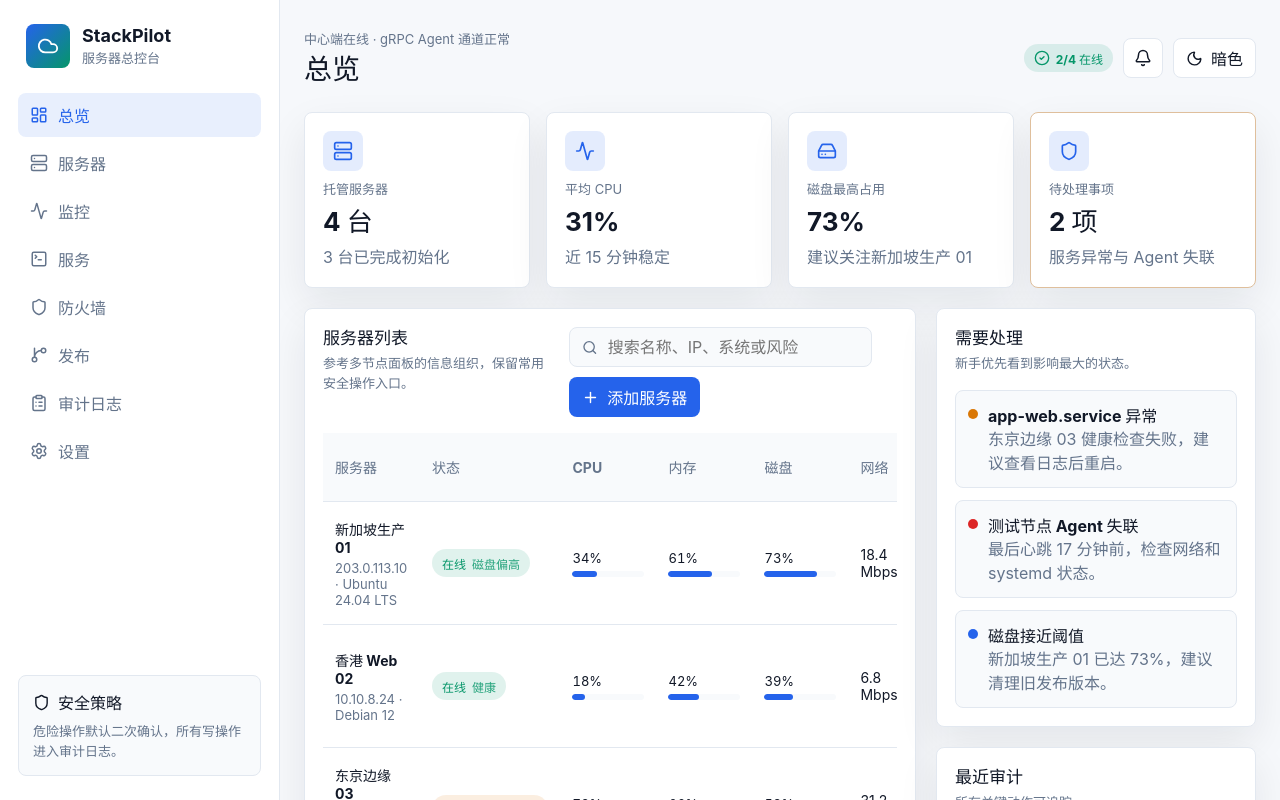
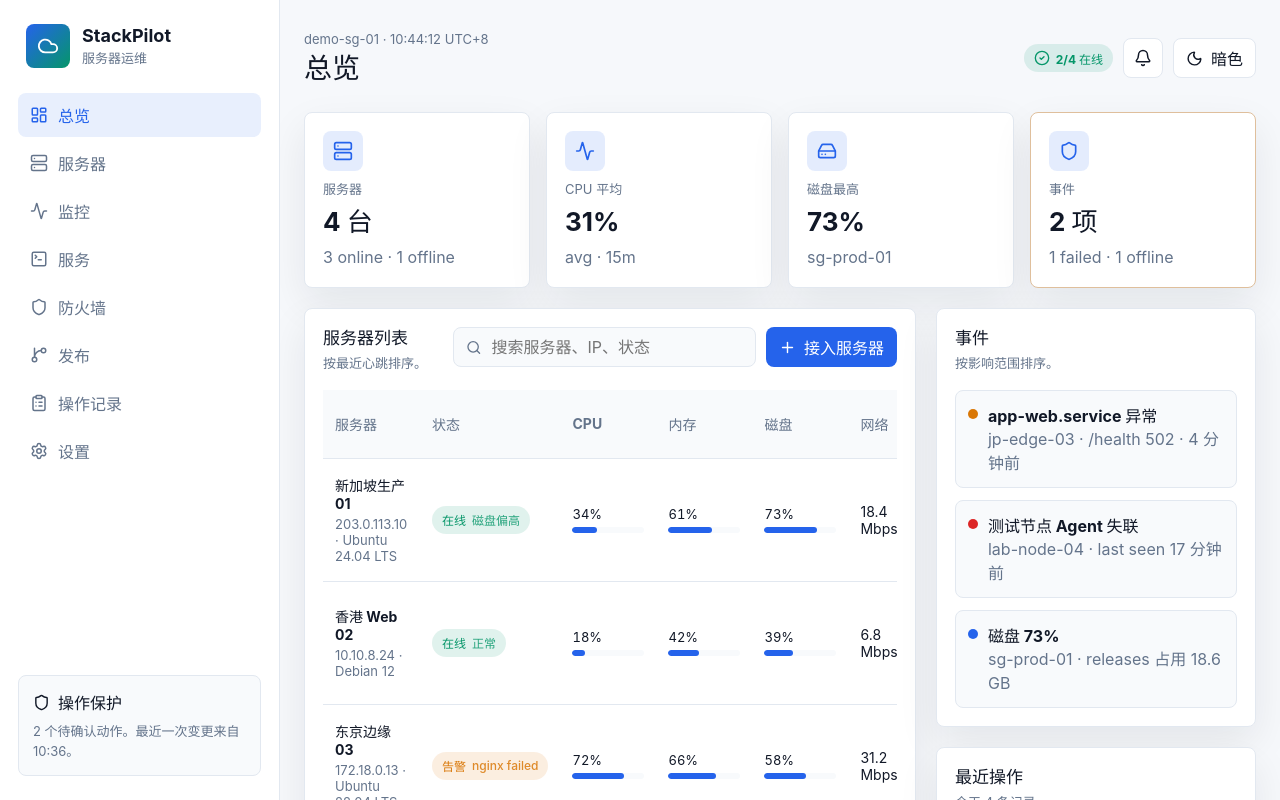
Before and after one commit to maoqijie/StackPilot, a React (Vite) app: page / in a window 1280 px wide. Shown: the top 800 px of the page. Built offline with nearby package versions, Linux system fonts and the light colour scheme.

Commit message:
优化控制台文案降低样板感
- 移除界面中的参考项目、MVP 和设计说明类文案

- 将卡片描述替换为更短的运维状态与时间字段

- 统一操作记录、事件、服务器列表等页面表达

```diff
--- a/src/App.tsx
+++ b/src/App.tsx
@@ -109,7 +109,7 @@ const navItems: Array<{
   { key: "services", label: "服务", icon: TerminalSquare },
   { key: "firewall", label: "防火墙", icon: Shield },
   { key: "deployments", label: "发布", icon: GitBranch },
-  { key: "audit", label: "审计日志", icon: ClipboardList },
+  { key: "audit", label: "操作记录", icon: ClipboardList },
   { key: "settings", label: "设置", icon: Settings },
 ];
 
@@ -140,7 +140,7 @@ const nodes: ServerNode[] = [
     network: "6.8 Mbps",
     heartbeat: "19 秒前",
     agent: "v0.1.0",
-    risk: "健康",
+    risk: "正常",
   },
   {
     id: "jp-edge-03",
@@ -177,36 +177,36 @@ const services: SystemService[] = [
     name: "nginx.service",
     node: "新加坡生产 01",
     state: "running",
-    description: "反向代理与静态资源服务",
-    lastAction: "12 分钟前 restart 成功",
+    description: "反向代理",
+    lastAction: "12 分钟前 restart",
   },
   {
     name: "stackpilot-agent.service",
     node: "新加坡生产 01",
     state: "running",
-    description: "StackPilot Agent",
-    lastAction: "2 小时前自动重连",
+    description: "节点连接",
+    lastAction: "2 小时前重连",
   },
   {
     name: "postgresql.service",
     node: "香港 Web 02",
     state: "running",
-    description: "PostgreSQL 数据库",
-    lastAction: "今天 09:12 start 成功",
+    description: "PostgreSQL",
+    lastAction: "09:12 start",
   },
   {
     name: "app-web.service",
     node: "东京边缘 03",
     state: "failed",
-    description: "Node 前端服务",
-    lastAction: "4 分钟前健康检查失败",
+    description: "Node 服务",
+    lastAction: "4 分钟前失败",
   },
   {
     name: "backup.timer",
     node: "香港 Web 02",
     state: "inactive",
-    description: "每日备份计划",
-    lastAction: "昨天 23:00 执行完成",
+    description: "每日备份",
+    lastAction: "昨天 23:00",
   },
 ];
 
@@ -283,7 +283,7 @@ const audits: AuditEntry[] = [
     node: "香港 Web 02",
     action: "发布 customer-portal",
     result: "等待确认",
-    detail: "Webhook 触发，commit 31de8a0",
+    detail: "GitLab push · 31de8a0",
   },
   {
     time: "10:36:03",
@@ -291,7 +291,7 @@ const audits: AuditEntry[] = [
     node: "新加坡生产 01",
     action: "重启 nginx.service",
     result: "成功",
-    detail: "审计 ID AUD-2048",
+    detail: "AUD-2048",
   },
   {
     time: "10:12:44",
@@ -299,7 +299,7 @@ const audits: AuditEntry[] = [
     node: "东京边缘 03",
     action: "发布 status-page",
     result: "失败",
-    detail: "健康检查 /health 返回 502",
+    detail: "/health 502",
   },
   {
     time: "09:58:21",
@@ -312,11 +312,11 @@ const audits: AuditEntry[] = [
 ];
 
 const releaseLogs = [
-  "[10:42:19] webhook verified: GitLab push refs/heads/release",
-  "[10:42:20] checkout 31de8a0 into releases/31de8a0",
-  "[10:42:31] pnpm install --frozen-lockfile completed",
-  "[10:43:02] pnpm build completed",
-  "[10:43:09] waiting for health check /health",
+  "10:42:19  webhook accepted · GitLab push release",
+  "10:42:20  checkout 31de8a0",
+  "10:42:31  pnpm install --frozen-lockfile",
+  "10:43:02  pnpm build",
+  "10:43:09  health check /health",
 ];
 
 function App() {
@@ -352,7 +352,7 @@ function App() {
           </div>
           <div>
             <strong>StackPilot</strong>
-            <span>服务器总控台</span>
+            <span>服务器运维</span>
           </div>
         </div>
 
@@ -376,16 +376,16 @@ function App() {
         <div className="sidebar-card">
           <div className="sidebar-card-title">
             <Shield size={17} />
-            安全策略
+            操作保护
           </div>
-          <p>危险操作默认二次确认，所有写操作进入审计日志。</p>
+          <p>2 个待确认动作。最近一次变更来自 10:36。</p>
         </div>
       </aside>
 
       <main className="workspace">
         <header className="topbar">
           <div>
-            <p className="eyebrow">中心端在线 · gRPC Agent 通道正常</p>
+            <p className="eyebrow">demo-sg-01 · 10:44:12 UTC+8</p>
             <h1>{pageTitle(active)}</h1>
           </div>
           <div className="topbar-actions">
@@ -442,30 +442,30 @@ function Overview({
 }) {
   return (
     <>
-      <section className="metric-grid" aria-label="服务器健康摘要">
+      <section className="metric-grid" aria-label="服务器状态">
         <MetricCard
           icon={Server}
-          label="托管服务器"
+          label="服务器"
           value={`${nodes.length} 台`}
-          trend="3 台已完成初始化"
+          trend="3 online · 1 offline"
         />
         <MetricCard
           icon={Activity}
-          label="平均 CPU"
+          label="CPU 平均"
           value="31%"
-          trend="近 15 分钟稳定"
+          trend="avg · 15m"
         />
         <MetricCard
           icon={HardDrive}
-          label="磁盘最高占用"
+          label="磁盘最高"
           value="73%"
-          trend="建议关注新加坡生产 01"
+          trend="sg-prod-01"
         />
         <MetricCard
           icon={Shield}
-          label="待处理事项"
+          label="事件"
           value={`${issueCount} 项`}
-          trend="服务异常与 Agent 失联"
+          trend="1 failed · 1 offline"
           tone="warning"
         />
       </section>
@@ -473,21 +473,21 @@ function Overview({
       <section className="split-layout">
         <Panel
           title="服务器列表"
-          description="参考多节点面板的信息组织，保留常用安全操作入口。"
+          description="按最近心跳排序。"
           actions={
             <>
               <div className="search-box">
                 <Search size={17} />
                 <input
                   aria-label="搜索服务器"
-                  placeholder="搜索名称、IP、系统或风险"
+                placeholder="搜索服务器、IP、状态"
                   value={query}
                   onChange={(event) => setQuery(event.target.value)}
                 />
               </div>
               <button className="primary-button" type="button">
                 <Plus size={17} />
-                添加服务器
+                接入服务器
               </button>
             </>
           }
@@ -496,27 +496,27 @@ function Overview({
         </Panel>
 
         <aside className="stack">
-          <Panel title="需要处理" description="新手优先看到影响最大的状态。">
+          <Panel title="事件" description="按影响范围排序。">
             <div className="todo-list">
               <TodoItem
                 tone="warning"
                 title="app-web.service 异常"
-                detail="东京边缘 03 健康检查失败，建议查看日志后重启。"
+                detail="jp-edge-03 · /health 502 · 4 分钟前"
               />
               <TodoItem
                 tone="danger"
                 title="测试节点 Agent 失联"
-                detail="最后心跳 17 分钟前，检查网络和 systemd 状态。"
+                detail="lab-node-04 · last seen 17 分钟前"
               />
               <TodoItem
                 tone="info"
-                title="磁盘接近阈值"
-                detail="新加坡生产 01 已达 73%，建议清理旧发布版本。"
+                title="磁盘 73%"
+                detail="sg-prod-01 · releases 占用 18.6 GB"
               />
             </div>
           </Panel>
 
-          <Panel title="最近审计" description="所有关键动作可追踪。">
+          <Panel title="最近操作" description="今天 4 条记录。">
             <AuditMiniList />
           </Panel>
         </aside>
@@ -529,12 +529,12 @@ function Servers({ nodes }: { nodes: ServerNode[] }) {
   return (
     <div className="stack">
       <Panel
-        title="添加服务器"
-        description="中心生成一次性安装命令，Agent 安装后主动连接中心。"
+        title="接入服务器"
+        description="复制命令到目标服务器执行。"
         actions={
           <button className="primary-button" type="button">
             <Copy size={17} />
-            复制安装命令
+            复制命令
           </button>
         }
       >
@@ -548,7 +548,7 @@ function Servers({ nodes }: { nodes: ServerNode[] }) {
 
       <Panel
         title="服务器"
-        description="状态、资源、Agent 版本和常用操作集中呈现。"
+        description="4 台服务器 · 2 个异常状态。"
       >
         <ServerTable nodes={nodes} />
       </Panel>
@@ -560,8 +560,8 @@ function Monitor({ node }: { node: ServerNode }) {
   return (
     <div className="stack">
       <Panel
-        title={`${node.name} 资源监控`}
-        description="折线图保持清晰，不做复杂大屏效果。"
+        title={`${node.name} 监控`}
+        description="采样间隔 15 秒。"
         actions={
           <SegmentedControl options={["近 1 小时", "6 小时", "24 小时"]} />
         }
@@ -593,7 +593,7 @@ function Services() {
   return (
     <Panel
       title="systemd 服务"
-      description="只允许对白名单服务执行 start、stop、restart，并写入审计。"
+      description="5 个已登记 unit。"
       actions={
         <>
           <button className="secondary-button" type="button">
@@ -602,7 +602,7 @@ function Services() {
           </button>
           <button className="primary-button" type="button">
             <Plus size={17} />
-            登记服务
+            添加 unit
           </button>
         </>
       }
@@ -614,7 +614,7 @@ function Services() {
               <th>服务</th>
               <th>服务器</th>
               <th>状态</th>
-              <th>说明</th>
+              <th>类型</th>
               <th>最近动作</th>
               <th>操作</th>
             </tr>
@@ -661,7 +661,7 @@ function Firewall() {
     <div className="split-layout equal">
       <Panel
         title="ufw 规则"
-        description="只做单条 allow/deny 规则，不覆盖整套防火墙配置。"
+        description="3 条活动规则。"
       >
         <div className="table-wrap">
           <table>
@@ -696,8 +696,8 @@ function Firewall() {
       </Panel>
 
       <Panel
-        title="添加单条规则"
-        description="危险端口会显示强提示，并要求二次确认。"
+        title="添加规则"
+        description="变更会进入操作记录。"
       >
         <form className="rule-form">
           <label>
@@ -724,7 +724,7 @@ function Firewall() {
           </label>
           <div className="warning-callout">
             <Lock size={17} />
-            SSH 相关规则受保护，变更前会检查当前连接入口。
+            22/tcp 已锁定。先保留当前 SSH 入口。
           </div>
           <button className="primary-button" type="button">
             添加规则
@@ -739,8 +739,8 @@ function Deployments() {
   return (
     <div className="split-layout equal">
       <Panel
-        title="项目发布"
-        description="GitHub/GitLab Webhook 触发声明式发布，禁止任意 shell。"
+      title="项目发布"
+      description="2 个仓库正常，1 个失败。"
         actions={
           <button className="primary-button" type="button">
             <UploadCloud size={17} />
@@ -782,14 +782,14 @@ function Deployments() {
       </Panel>
 
       <Panel
-        title="实时发布日志"
-        description="MCSM 式阶段反馈，但仅显示结构化发布任务。"
+        title="发布日志"
+        description="customer-portal · release"
       >
         <div className="log-window" aria-label="发布日志">
           {releaseLogs.map((log) => (
             <p key={log}>{log}</p>
           ))}
-          <p className="log-cursor">[10:43:15] waiting...</p>
+          <p className="log-cursor">10:43:15  waiting...</p>
         </div>
       </Panel>
     </div>
@@ -799,14 +799,14 @@ function Deployments() {
 function AuditLog() {
   return (
     <Panel
-      title="审计日志"
-      description="按时间、服务器、动作、结果筛选，所有关键操作可解释。"
+      title="操作记录"
+      description="按服务器、动作、结果筛选。"
       actions={<SegmentedControl options={["今天", "7 天", "30 天"]} />}
     >
       <div className="filter-row">
         <div className="search-box">
           <Search size={17} />
-          <input aria-label="搜索审计日志" placeholder="搜索动作、服务器或详情" />
+          <input aria-label="搜索操作记录" placeholder="搜索动作、服务器、ID" />
         </div>
         <button className="secondary-button" type="button">
           <ChevronDown size={17} />
@@ -818,7 +818,7 @@ function AuditLog() {
           <thead>
             <tr>
               <th>时间</th>
-              <th>用户</th>
+              <th>账号</th>
               <th>服务器</th>
               <th>动作</th>
               <th>结果</th>
@@ -848,24 +848,24 @@ function AuditLog() {
 function SettingsPage({ theme }: { theme: Theme }) {
   return (
     <div className="settings-grid">
-      <Panel title="中心端设置" description="MVP 保持最小配置面。">
+      <Panel title="中心端" description="demo-sg-01">
         <div className="settings-list">
           <SettingRow label="中心地址" value="https://panel.example.com" />
-          <SettingRow label="Agent 注册 token" value="一次性 · 30 分钟过期" />
-          <SettingRow label="指标保留" value="30 天" />
-          <SettingRow label="发布记录" value="最近 20 次/项目" />
+          <SettingRow label="注册 token" value="30 分钟过期" />
+          <SettingRow label="指标数据" value="保留 30 天" />
+          <SettingRow label="发布记录" value="20 次/项目" />
         </div>
       </Panel>
-      <Panel title="版本检查" description="首版只提示新版本和手动升级命令。">
+      <Panel title="版本" description="当前通道 stable。">
         <div className="version-box">
           <Database size={22} />
           <div>
             <strong>中心端 v0.1.0</strong>
-            <p>Agent v0.1.0 · 暂无可用更新</p>
+            <p>Agent v0.1.0 · 已是最新</p>
           </div>
         </div>
       </Panel>
-      <Panel title="界面主题" description="浅色优先，暗色可选。">
+      <Panel title="界面" description="本地偏好。">
         <div className="theme-preview">
           <div className="preview-surface">
             <span>{theme === "light" ? "浅色模式已启用" : "暗色模式已启用"}</span>
```
